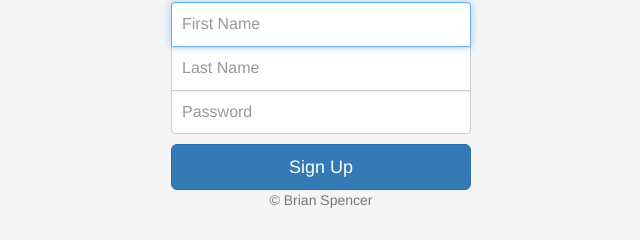
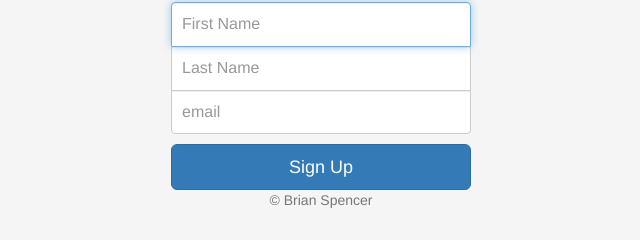
Before and after one commit to BrianSpencerDev/newsletter, a website: page signup.html in a window 1280 px wide. Shown: the part 357-597 px from the top of the page, 319-959 px from the left. Drawn offline with nearby package versions, Linux system fonts and the light colour scheme.

Commit message:
change email placeholder

```diff
--- a/signup.html
+++ b/signup.html
@@ -26,7 +26,7 @@
 
       <input type="text"  class="form-control top"  name="firstName" placeholder="First Name" required autofocus>
       <input type="text"  class="form-control middle" name="lastName" placeholder="Last Name" required>
-      <input type="email" class="form-control bottom" name="email" placeholder="Password" required>
+      <input type="email" class="form-control bottom" name="email" placeholder="email" required>
 
       <button class="btn btn-lg btn-primary btn-block" type="submit">Sign Up</button>
       <p class="mt-5 mb-3 text-muted">&copy; Brian Spencer</p>
```
